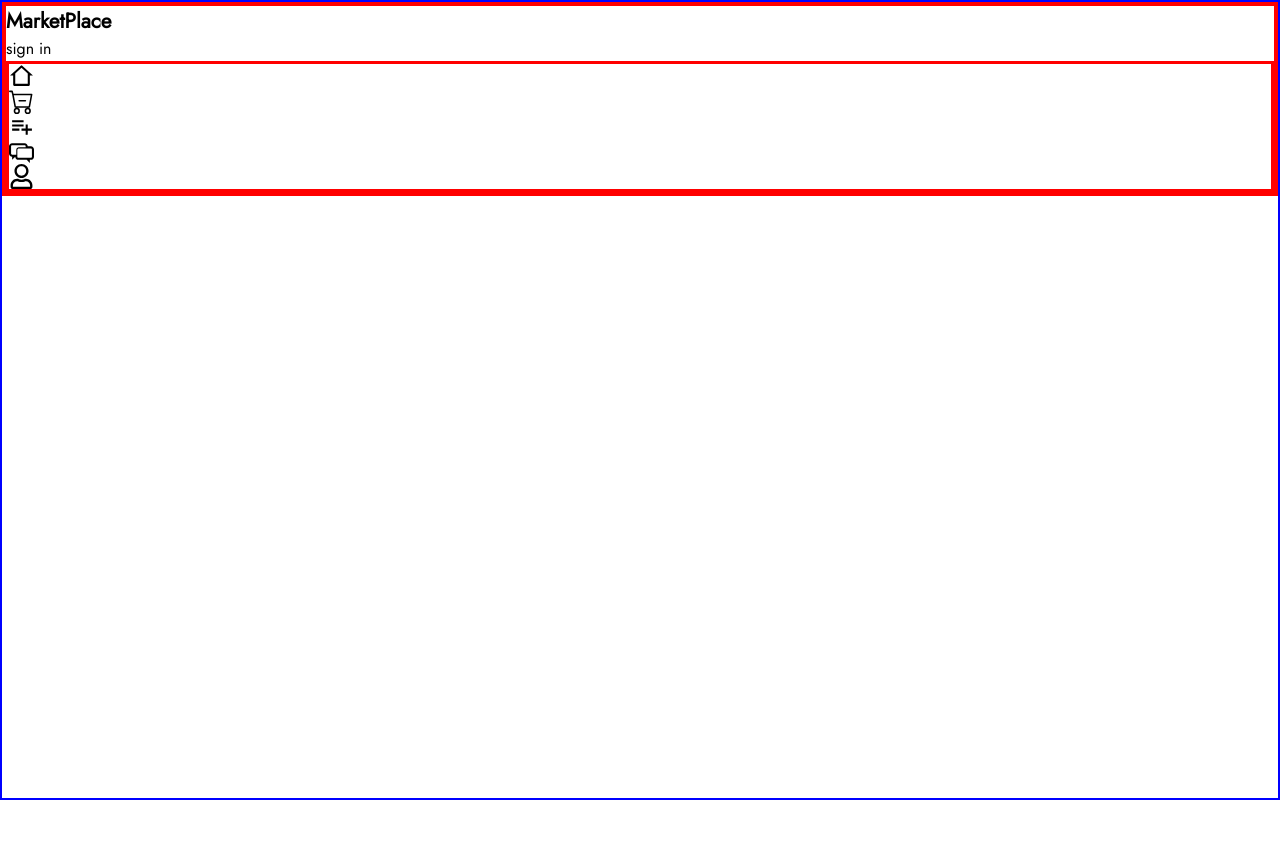
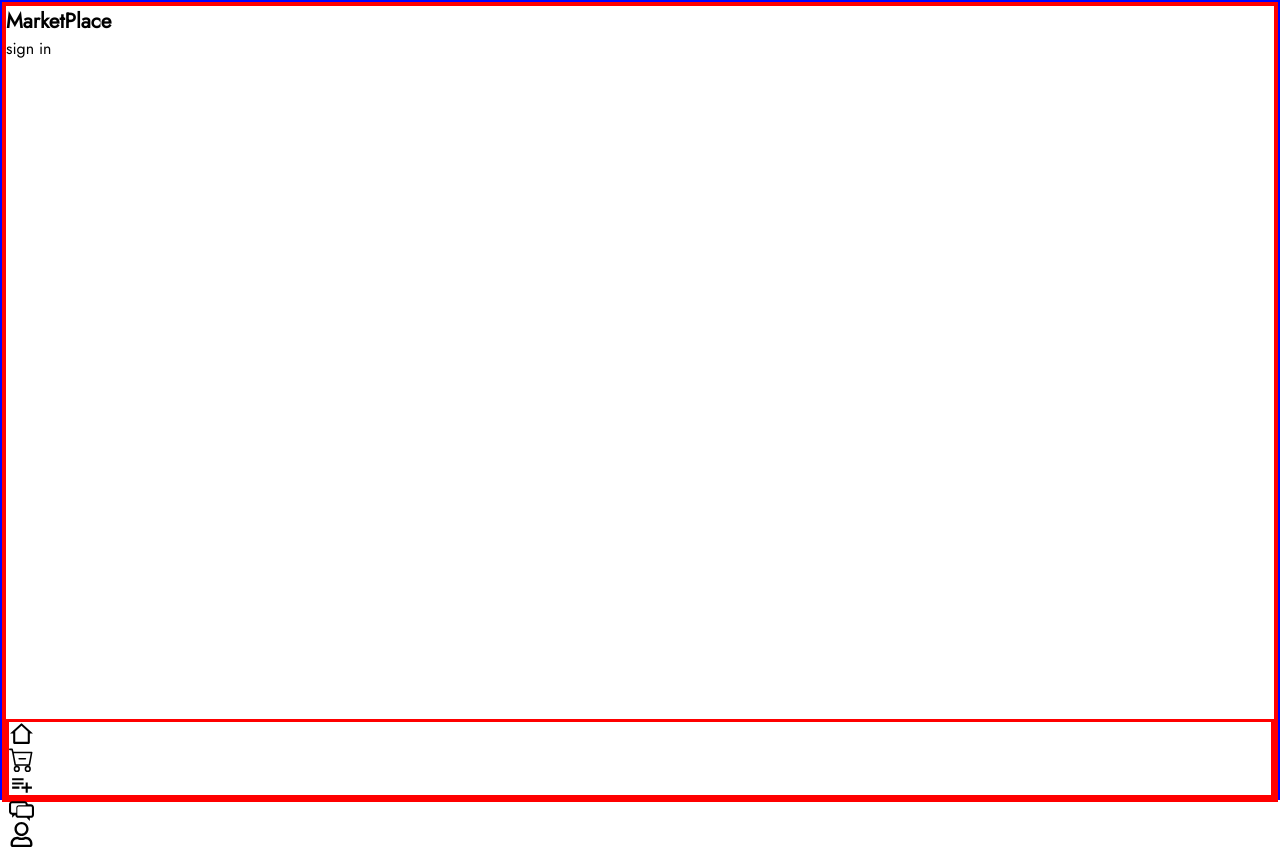
Before and after one commit to wyenelle/main-market, a React (Vite) app: page / in a window 1280 px wide. Before the commit the page ends 800 px from the top, so only its background shows below. Built offline with nearby package versions, Linux system fonts and the light colour scheme.

Commit message:
viewport added

```diff
--- a/src/component/navigation/navigation.css
+++ b/src/component/navigation/navigation.css
@@ -1,5 +1,5 @@
 .nav-container{
-    height: 100%;
+    /* height: 100%; */
     display: flex;
     flex-direction: column;
     justify-content: space-between;
--- a/src/component/navigation/navigation.jsx
+++ b/src/component/navigation/navigation.jsx
@@ -11,7 +11,8 @@ import './navigation.css'
 
 const Navigation = () => {
     const {loggedInUser,setLoggedInUser} = useContext(Market_Context)
-
+    const ciewport = window.innerHeight
+    console.log(ciewport);
 
     const sign_out_handler = async () => {
         await sign_out()
@@ -19,7 +20,7 @@ const Navigation = () => {
     }
 
   return (
-    <main className='nav-container '>
+    <main className='nav-container ' style={{height: `${ciewport}px`}}>
         <nav className=' navigation  p-3 flex justify-between items-center'>
             <h2>  MarketPlace</h2>
             {
```
